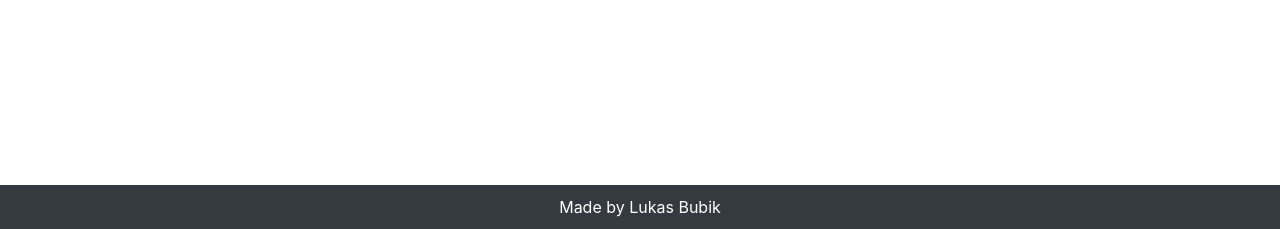
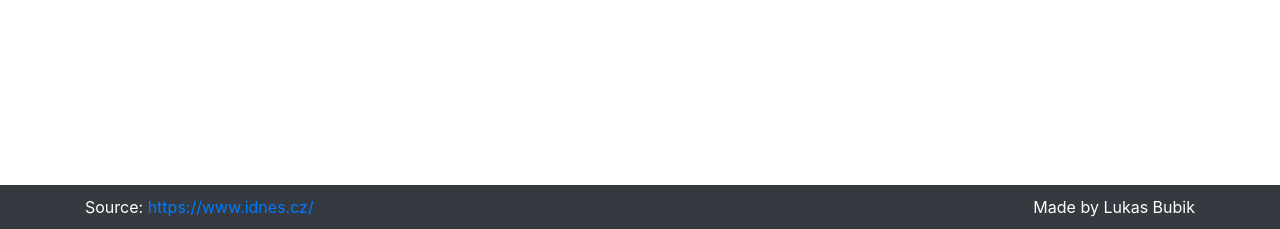
Before and after one commit to bubiklukas/python_scraper_project, a Flask app: page / in a window 1280 px wide. Shown: the part 571-800 px from the top of the page. Run offline with Flask 2, Linux system fonts and the light colour scheme; some libraries are stand-ins or nearby versions.

Commit message:
small changes

```diff
--- a/static/css/custom.css
+++ b/static/css/custom.css
@@ -1,11 +1,15 @@
 body{
     background-color: white;
 }
-p.bg-warning {
+p#loading {
     display: none;
     margin-top: 15px;
     padding: 10px;
     border-radius: 5px;
+}
+h3 {
+    margin-top: 20px;
+    font-size: 20px;
 }
 .flex1{
     display: flex;
@@ -14,8 +18,10 @@ p.bg-warning {
 button.btn-danger {
     margin-left: auto;
 }
+#source {
+    margin-bottom: 0;
+}
 footer{
-    margin-top: 200px;
     padding: 10px 0;
 }
 h1 {
--- a/templates/index.html
+++ b/templates/index.html
@@ -21,6 +21,7 @@
         <hr>
         {% for title in titles %}
         <h3><a href="{{links[loop.index - 1]}}" target="_blank">{{title}}</a></h3>
+        <hr>
         {% endfor %}
         <div class="flex1">
             <form action="/botrun/" method="POST">
@@ -30,8 +31,13 @@
                 <button onclick="hideLoading()"class="btn btn-danger" id="hide">Delete news</button>
             </form>
         </div>
-        <p id="loading" class="bg-warning">Loading news, do not click the button again.</p>
-        <footer class="fixed-bottom text-center p20 text-white bg-dark">Made by Lukas Bubik</footer>
+        <p id="loading" class="bg-light">Loading news, do not click the button again.</p>
+        <div class="fixed-bottom text-center p20 text-white bg-dark">
+            <div class="container flex1 align-items-center">
+                <p id="source">Source: <a href="https://www.idnes.cz/">https://www.idnes.cz/</a></p>
+                <footer class=>Made by Lukas Bubik</footer>
+            </div>
+        </div>
     </div>
 </body>
 </html>
```
